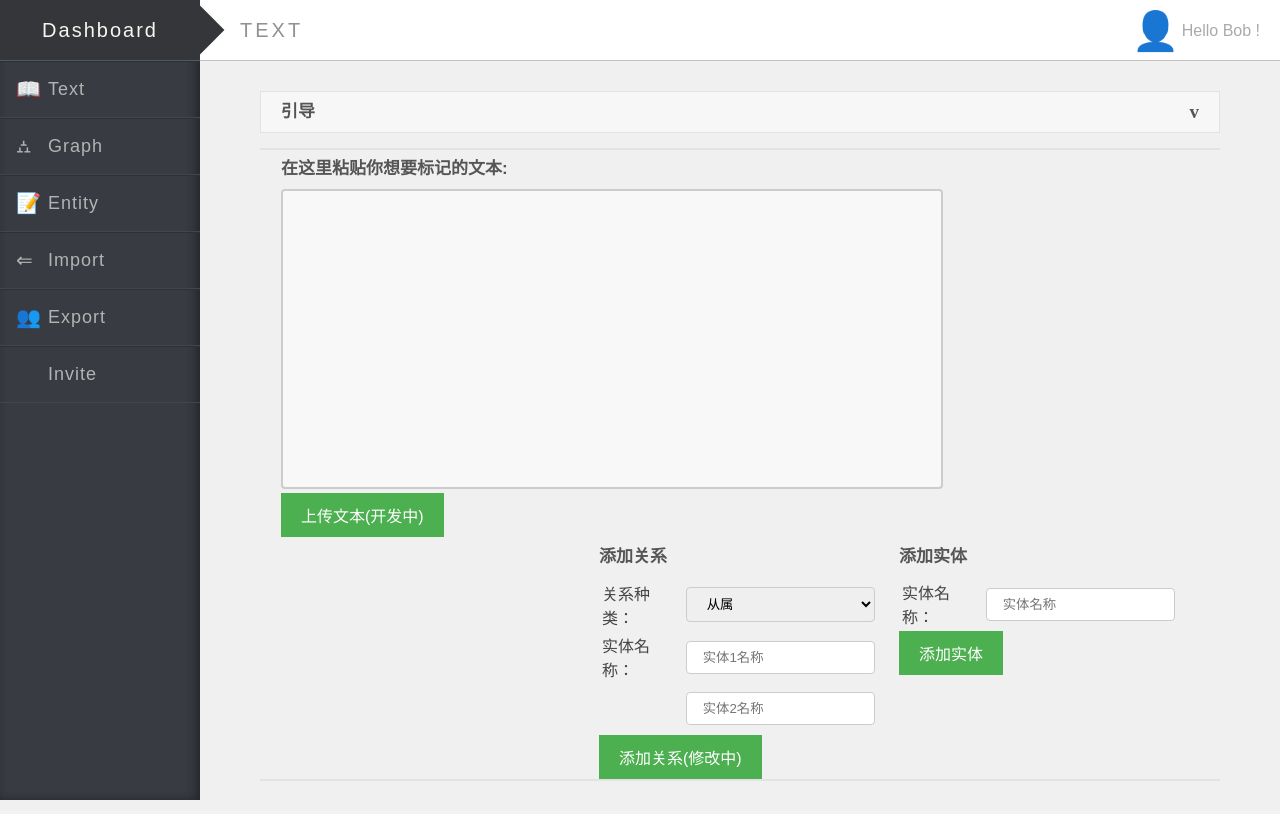
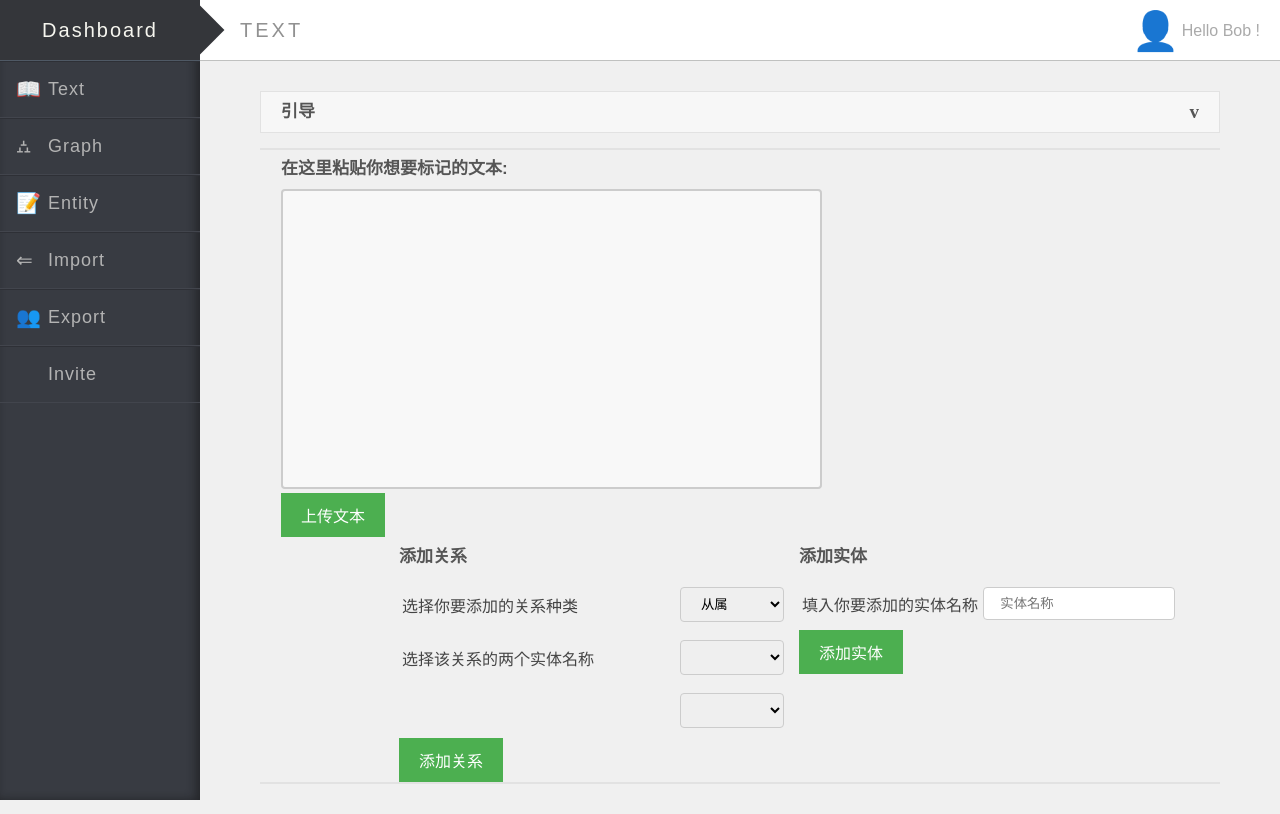
Before and after one commit to Pupil59/TextMarking, a Django app: page /index/ in a window 1280 px wide. Run offline with Django 3.2, Linux system fonts and the light colour scheme; data comes from the database, SQL or seed files in the repository; lists and menus that the app fills with data are empty; some libraries are stand-ins or nearby versions.

Commit message:
实现添加关系
实现添加关系

```diff
--- a/templates/textMark/index.html
+++ b/templates/textMark/index.html
@@ -81,29 +81,27 @@
           <h3>
             在这里粘贴你想要标记的文本:
           </h3>
-          <textarea name="user_text" cols="50" rows="40"></textarea><br>
-          <button type="button" onclick="sendText()" class="mybutton">上传文本(开发中)</button>
+          <textarea name="user_text" cols="40" rows="30"></textarea><br>
+          <button type="button" class="mybutton" value="上传文本" id="submitText">上传文本</button>
         </form>
       </span>
       <span>
         <!-- 添加实体的表单 -->
         <form action="" method="GET" style="float: right;" id="addEntity">
-            <!-- 可能出现403问题
-              {% csrf_token %} -->
           <h3>
             添加实体
           </h3>
-            <table width="300">
+          <table width="400">
             <tr>
               <td>
-                <label for="ename">实体名称：</label>
+                <label for="entity_name" >填入你要添加的实体名称</label>
               </td>
               <td>
-                <input type="text" id="ename" name="name" placeholder="实体名称"/>
+                <input type="text" id="entity_name" name="entity_name" placeholder="实体名称"/>
               </td>
             </tr>
           </table>
-          <button type="button" onclick="sendEntity()" class="mybutton">添加实体</button>
+          <button type="button" class="mybutton" value="添加实体" id="submitEntity" onclick="sendEntity()">添加实体</button>
         </form>
 
         <!-- 添加关系的表单 -->
@@ -111,152 +109,106 @@
           <h3>
             添加关系
           </h3>
-            <table width="300">
+          <table width="400">
             <tr>
               <td>
-                <label for="rname">关系种类：</label>
+                <label for="relation_names">选择你要添加的关系种类</label>
               </td>
               <td>
-                <select id="rname" name="name">
-                  <option value="从属">从属</option>
-                  <option value="并列">并列</option>
-                  <option value="解释">解释</option>
+                <select id="relation_name" name="relation_name">
+                  <option value="从属" id="1">从属</option>
+                  <option value="并列" id="2">并列</option>
+                  <option value="解释" id="3">解释</option>
                 </select>
               </td>
             </tr>
             <tr>
               <td>
-                实体名称：
+                选择该关系的两个实体名称
               </td>
               <td>
-                <input type="text" id="ename1" name="sourceid" placeholder="实体1名称"/>
+                <select id="source_id" name="source_id"></select>
               </td>
             </tr>
             <tr>
               <td></td>
               <td>
-                <input type="text" id="ename2" name="destinationid" placeholder="实体2名称"/>
+                <select id="destination_id" name="destination_id"></select>
               </td>
             </tr>
           </table>
-          <button type="button" onclick="sendRelation()" class="mybutton">添加关系(修改中)</button>
+          <button type="button" class="mybutton" value="添加关系" id="submitRelation" onclick="sendRelation()">添加关系</button>
         </form>
       </span>
     </div>
-	<div style="text-align:center;clear:both;">
 
-</div>
+
+	  <div style="text-align:center;clear:both;"></div>
 
     <!-- <div id="myDiv"><h2>使用 AJAX 修改该文本内容</h2></div>
     <button type="button" onclick="loadXMLDoc()">修改内容</button> -->
-
   </article>
 </main>
-<script>
-  function loadXMLDoc() {
-    var xmlhttp;
-    if (window.XMLHttpRequest) {
-      xmlhttp=new XMLHttpRequest();
-    } else {
-      xmlhttp=new ActiveXObject("Microsoft.XMLHTTP");
-    }
-    xmlhttp.onreadystatechange = function() {
-      if (xmlhttp.readyState == 4 && xmlhttp.status == 200) {
-        document.getElementById("myDiv").innerHTML=xmlhttp.responseText;
-      }
-    }
-    xmlhttp.open("POST","http://127.0.0.1:8000/api/entities",true);
-    var data = {
-      "action":"add_entity",
-      "data":{
-          "name": "实体1"
-      }};
-    console.log(data);
-    xmlhttp.send(JSON.stringify(data));
-  }
-</script>
+
   <script src="../../static/js/index.js"></script>
+
 </body>
-
 <script type="text/javascript" src="../../static/js/jquery.min.js"></script>
 <script type="text/javascript">
-  // function sendText() {}
-
-  function sendEntity() {
-    var xmlhttp;
-    if (window.XMLHttpRequest) {
-      xmlhttp=new XMLHttpRequest();
-    } else {
-      xmlhttp=new ActiveXObject("Microsoft.XMLHTTP");
-    }
-    xmlhttp.onreadystatechange = function() {
-      if (xmlhttp.readyState == 4 && xmlhttp.status == 200) {
-        // document.getElementById("myDiv").innerHTML=xmlhttp.responseText;
-        alert("添加实体成功");
-      }
-    }
-    xmlhttp.open("POST","http://127.0.0.1:8000/api/entities",true);
-    var addEntity =$("#addEntity");
-    var addEntityData = addEntity.serializeArray();
-    var jsonEntityData = transformToJson(addEntityData);
-    var jsonEntity = {"action":"add_entity"};
-    jsonEntity.data = jsonEntityData;
-
-
-    console.log(jsonEntity);
-    xmlhttp.send(JSON.stringify(jsonEntity));
-  }
-
-  // function sendRelation() {}
-
-/* 奇妙的ajax就先放一放，用xmlhttp
   // 添加提交事件监听器
   // getElementById的参数为form的id
   // addEventListener的参数分别为form中submit的id和监听到事件后跳转的function
 
   // p.s.需要用户上传文档的接口...
-  // document.getElementById('addText').addEventListener('submitText', sendText);
-  document.getElementById('addEntity').addEventListener('submitEntity', sendEntity);
-  document.getElementById('addRelation').addEventListener('submitRelation', sendRelation);
 
   //function sendText() {}
   function sendEntity() {
-    var addEntity =$("#addEntity");
-    var addEntityData = addEntity.serializeArray();
-    var jsonEntityData = transformToJson(addEntityData);
-    var jsonEntity = {"action":"add_entity"};
-    jsonEntity.data = jsonEntityData;
-    //上述将添加实体的form信息转化为json字符串jsonEntity
-
-    // html页面内调试用
-    // $("#show1").html(JSON.stringify(jsonEntity));
+      var name = $("#entity_name").val();
       $.ajax({
           type:"POST",
-        url:"http://127.0.0.1:8000/api/entities",
+          url:"/api/entities",
           contentType: "application/json",
           dataType:"json",
-        data:JSON.stringify(jsonEntity),
-        success:function (jsonEntity) {
-          console.log(jsonEntity.statusText);
-          alert("asd");
+          data:JSON.stringify({
+              "action":"add_entity",
+              "data":{
+                  "name":name
+              }
+          }),
+          success: function (data) {
+              alert("success");
           },
-        error:function (data) {
-          console.log(jsonEntity.statusText);
-          alert("asd");
+          error: function (data) {
+              // alert("error");
           },
           complete: function (data) {
-          console.log("data.statusText");
-          alert("asd");
+              // alert("complete");
           },
+      })
+
+
+      //更新添加关系的两个实体下拉栏
+      $.ajax({
+        type:"GET",
+        url:"/api/entities?action=list_entity",
+        success: function (data) {
+          console.log(data);
+          var srcEntity = document.getElementById("source_id");
+          var dstEntity = document.getElementById("destination_id");
+          for (var i = 0; i <= data.retlist.length - 1; i ++) {
+            var opt1 = new Option(data.retlist[i].name, data.retlist[i].id);
+            var opt2 = new Option(data.retlist[i].name, data.retlist[i].id);
+            srcEntity.add(opt1);
+            dstEntity.add(opt2);
+          }
+        }
       })
   }
 
   function sendRelation() {
-    var addRelation =$("#addRelation");
-    var addRelationData = addRelation.serializeArray();
-    var jsonRelationData = transformToJson(addRelationData);
-    var jsonRelation = {"action":"add_relation"};
-    jsonRelation.data = jsonRelationData;
+    var source_id = $("#source_id").val();
+    var destination_id = $("#destination_id").val();
+    var relation_name = $("#relation_name option:selected").attr("id");
     // 上述将添加关系的form信息转化为json字符串jsonRelation
 
     // html页面内调试用
@@ -266,13 +218,19 @@
         url:"/api/relations",
         contentType: "application/json",
         dataType:"json",
-        data:JSON.stringify(jsonRelation),
+        data:JSON.stringify({
+            "action":"add_relation",
+            "data":{
+                "name":relation_name,
+                "sourceid":source_id,
+                "destinationid":destination_id
+            }
+        }),
         success:function (data) {
-          // 根据返回信息调试
-        }
+          alert("success");
+        },
     })
   }
-  */
 
   function transformToJson(formData){
         var obj={}
@@ -282,6 +240,5 @@
         }
         return obj;
     }
-
 </script>
 </html>
```
Lines whose indentation alone changed are shown as unchanged.
